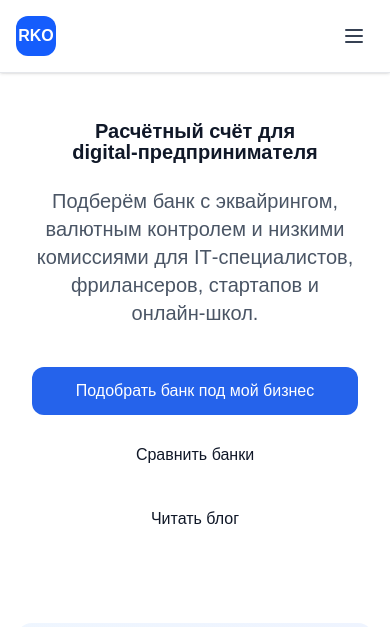
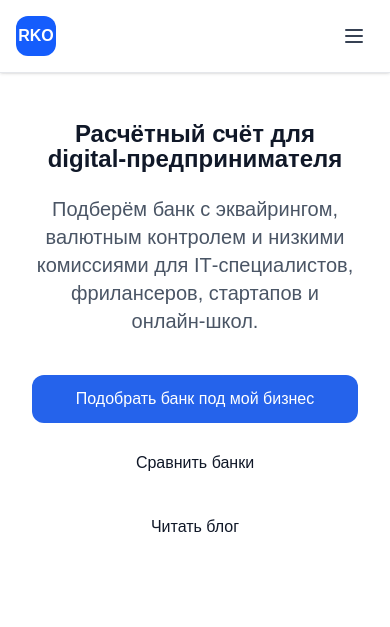
Before and after one commit to on1x-ai/rko-digital, an Astro site: page / in a window 390 px wide. Shown: the top 627 px of the page. Built offline with nearby package versions, Linux system fonts and the light colour scheme; Astro itself is replaced by a stand-in of ours; no server answers; a web font is replaced by a local one.

Commit message:
Увеличен H1 на одно деление для лучшего выделения на mobile

```diff
--- a/src/pages/index.astro
+++ b/src/pages/index.astro
@@ -16,7 +16,7 @@ const faqItems = nichesData.niches[0].faq;
 <BaseLayout>
   <main class="container mx-auto px-4 sm:px-5 py-12 overflow-x-hidden">
     <section class="text-center mb-20 px-4 sm:px-5">
-      <h1 class="text-xl sm:text-2xl md:text-3xl lg:text-4xl xl:text-5xl font-bold text-gray-900 mb-6 break-keep">
+      <h1 class="text-2xl sm:text-3xl md:text-4xl lg:text-5xl xl:text-6xl font-bold text-gray-900 mb-6 break-keep">
         Расчётный счёт для digital‑предпринимателя
       </h1>
       <p class="text-xl text-gray-600 max-w-3xl mx-auto mb-10">
```
